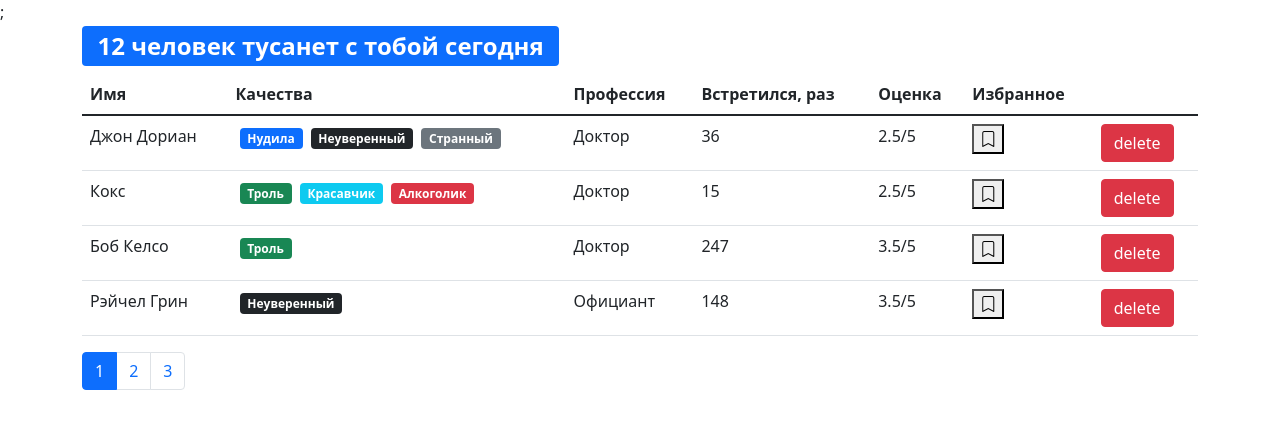
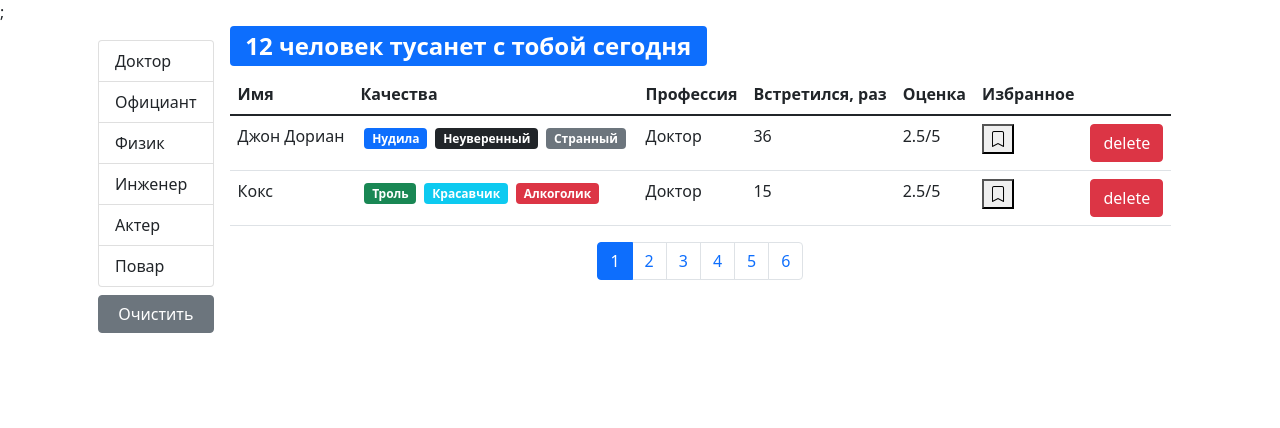
Before and after one commit to sergeevev-git/fast-company, a React (Create React App) app: page / in a window 1280 px wide. Shown: the top 428 px of the page. Built offline with nearby package versions, Linux system fonts and the light colour scheme.

Commit message:
filter of list - homework

```diff
--- a/src/app/App.js
+++ b/src/app/App.js
@@ -1,13 +1,18 @@
-import React, { useState } from "react";
+import React, { useState, useEffect } from "react";
 import Users from "./components/users";
-import SearchStatus from "./components/searchStatus";
 import api from "./api/index";
 
 const App = () => {
-    const [users, setUsers] = useState(api.users.fetchAll());
+    const [users, setUsers] = useState();
+
+    useEffect(() => {
+        api.users.fetchAll().then((data) => setUsers(data));
+    }, []);
+
     const handleDelete = (userId) => {
         setUsers(users.filter((item) => item._id !== userId));
     };
+
     const handleToggleBookmark = (id) => {
         setUsers(
             users.map((user) => {
@@ -21,14 +26,13 @@
 
     return (
         <div className={"container-sm"}>
-            {<SearchStatus length={users.length} />}
-            {
+            {users && (
                 <Users
                     onDelete={handleDelete}
                     onToggleBookmark={handleToggleBookmark}
                     users={users}
                 />
-            }
+            )}
         </div>
     );
 };
--- /dev/null
+++ b/src/app/api/fake.api/professions.api.js
@@ -0,0 +1,26 @@
+export const professionsObject = {
+    doctor: { _id: "67rdca3eeb7f6fgeed471818", name: "Доктор" },
+    waiter: { _id: "67rdca3eeb7f6fgeed471820", name: "Официант" },
+    physics: { _id: "67rdca3eeb7f6fgeed471814", name: "Физик" },
+    engineer: { _id: "67rdca3eeb7f6fgeed471822", name: "Инженер" },
+    actor: { _id: "67rdca3eeb7f6fgeed471824", name: "Актер" },
+    cook: { _id: "67rdca3eeb7f6fgeed471829", name: "Повар" }
+};
+export const professions = [
+    { _id: "67rdca3eeb7f6fgeed471818", name: "Доктор" },
+    { _id: "67rdca3eeb7f6fgeed471820", name: "Официант" },
+    { _id: "67rdca3eeb7f6fgeed471814", name: "Физик" },
+    { _id: "67rdca3eeb7f6fgeed471822", name: "Инженер" },
+    { _id: "67rdca3eeb7f6fgeed471824", name: "Актер" },
+    { _id: "67rdca3eeb7f6fgeed471829", name: "Повар" }
+];
+const fetchAll = () =>
+    new Promise((resolve) => {
+        window.setTimeout(function () {
+            resolve(professions);
+        }, 2000);
+    });
+
+export default {
+    fetchAll
+};
--- a/src/app/api/fake.api/user.api.js
+++ b/src/app/api/fake.api/user.api.js
@@ -1,11 +1,4 @@
-const professions = {
-    doctor: { _id: "67rdca3eeb7f6fgeed471818", name: "Доктор" },
-    waiter: { _id: "67rdca3eeb7f6fgeed471820", name: "Официант" },
-    physics: { _id: "67rdca3eeb7f6fgeed471814", name: "Физик" },
-    engineer: { _id: "67rdca3eeb7f6fgeed471822", name: "Инженер" },
-    actor: { _id: "67rdca3eeb7f6fgeed471824", name: "Актер" },
-    cook: { _id: "67rdca3eeb7f6fgeed471829", name: "Повар" }
-};
+import { professionsObject as professions } from "./professions.api";
 const qualities = {
     tedious: {
         _id: "67rdca3eeb7f6fgeed471198",
@@ -137,6 +130,14 @@
         rate: 5
     }
 ];
-export function fetchAll() {
-    return users;
-}
+
+const fetchAll = () =>
+    new Promise((resolve) => {
+        window.setTimeout(function () {
+            resolve(users);
+        }, 2000);
+    });
+
+export default {
+    fetchAll
+};
--- /dev/null
+++ b/src/app/components/grouplist.jsx
@@ -0,0 +1,43 @@
+import React from "react";
+import PropTypes from "prop-types";
+
+const GroupList = ({
+    items,
+    valueProperty,
+    contentProperty,
+    onItemSelect,
+    selectedItem
+}) => {
+    return (
+        <ul className="list-group">
+            {Object.keys(items).map((item) => (
+                <li
+                    key={items[item][valueProperty]}
+                    className={
+                        "list-group-item" +
+                        (items[item] === selectedItem ? " active" : "")
+                    }
+                    onClick={() => onItemSelect(items[item])}
+                    role="button"
+                >
+                    {items[item][contentProperty]}
+                </li>
+            ))}
+        </ul>
+    );
+};
+
+GroupList.defaultProps = {
+    valueProperty: "_id",
+    contentProperty: "name"
+};
+
+GroupList.propTypes = {
+    items: PropTypes.oneOfType([PropTypes.object, PropTypes.array]).isRequired,
+    valueProperty: PropTypes.string.isRequired,
+    contentProperty: PropTypes.string.isRequired,
+    onItemSelect: PropTypes.func,
+    selectedItem: PropTypes.object
+};
+
+export default GroupList;
--- a/src/app/components/pagination.jsx
+++ b/src/app/components/pagination.jsx
@@ -6,7 +6,7 @@
     const pageCount = Math.ceil(itemsCount / pageSize);
     if (pageCount === 1) return null;
     const pages = _.range(1, pageCount + 1);
-    console.log({ currentPage });
+    // console.log({ currentPage });
     return (
         <nav>
             <ul className="pagination">
--- a/src/app/components/users.jsx
+++ b/src/app/components/users.jsx
@@ -1,23 +1,64 @@
-import React, { useState } from "react";
+import React, { useState, useEffect } from "react";
 import User from "./user.jsx";
 import Pagination from "./pagination.jsx";
 import { paginate } from "../utils/paginate";
 import PropTypes from "prop-types";
+import GroupList from "./grouplist.jsx";
+import api from "../api";
+import SearchStatus from "./searchStatus";
 
 const Users = ({ users: allUsers, ...rest }) => {
-    const count = allUsers.length;
-    const pageSize = 4;
+    const [professions, setProfessions] = useState();
     const [currentPage, setCurrentPage] = useState(1);
+    const [selectedProf, setSelectedProf] = useState();
+    const pageSize = 2;
+
+    useEffect(() => {
+        api.professions.fetchAll().then((data) => setProfessions(data));
+    }, []);
+
+    useEffect(() => {
+        setCurrentPage(1);
+    }, [selectedProf]);
 
     const handlePageChange = (pageIndex) => {
-        console.log("page", pageIndex);
         setCurrentPage(pageIndex);
     };
 
-    const users = paginate(allUsers, currentPage, pageSize);
+    const handleProfessionSelect = (item) => {
+        setSelectedProf(item);
+    };
+
+    const filteredUsers = selectedProf
+        ? allUsers.filter((user) => user.profession.name === selectedProf.name)
+        : allUsers;
+
+    const count = filteredUsers.length;
+    const usersCrop = paginate(filteredUsers, currentPage, pageSize);
+
+    const clearFilter = () => {
+        setSelectedProf();
+    };
 
     return (
-        <>
+        <div className="d-flex">
+            {professions && (
+                <div className="d-flex flex-column flex-shrink-0 p-3">
+                    <GroupList
+                        selectedItem={selectedProf}
+                        items={professions}
+                        onItemSelect={handleProfessionSelect}
+                    />
+                    <button
+                        className="btn btn-secondary mt-2"
+                        onClick={clearFilter}
+                    >
+                        Очистить
+                    </button>
+                </div>
+            )}
+            <div className="d-flex flex-column">
+                <SearchStatus length={count} />
                 {count > 0 && (
                     <table className="table">
                         <thead>
@@ -32,19 +73,22 @@
                             </tr>
                         </thead>
                         <tbody>
-                        {users.map((user) => (
+                            {usersCrop.map((user) => (
                                 <User key={user._id} {...user} {...rest} />
                             ))}
                         </tbody>
                     </table>
                 )}
+                <div className="d-flex justify-content-center">
                     <Pagination
                         itemsCount={count}
                         pageSize={pageSize}
                         currentPage={currentPage}
                         onPageChange={handlePageChange}
                     />
-        </>
+                </div>
+            </div>
+        </div>
     );
 };
 
```
Also changed, not shown: src/app/api/index.js (+5 -2 lines), .eslintrc.js. Lines whose indentation alone changed are shown as unchanged.
